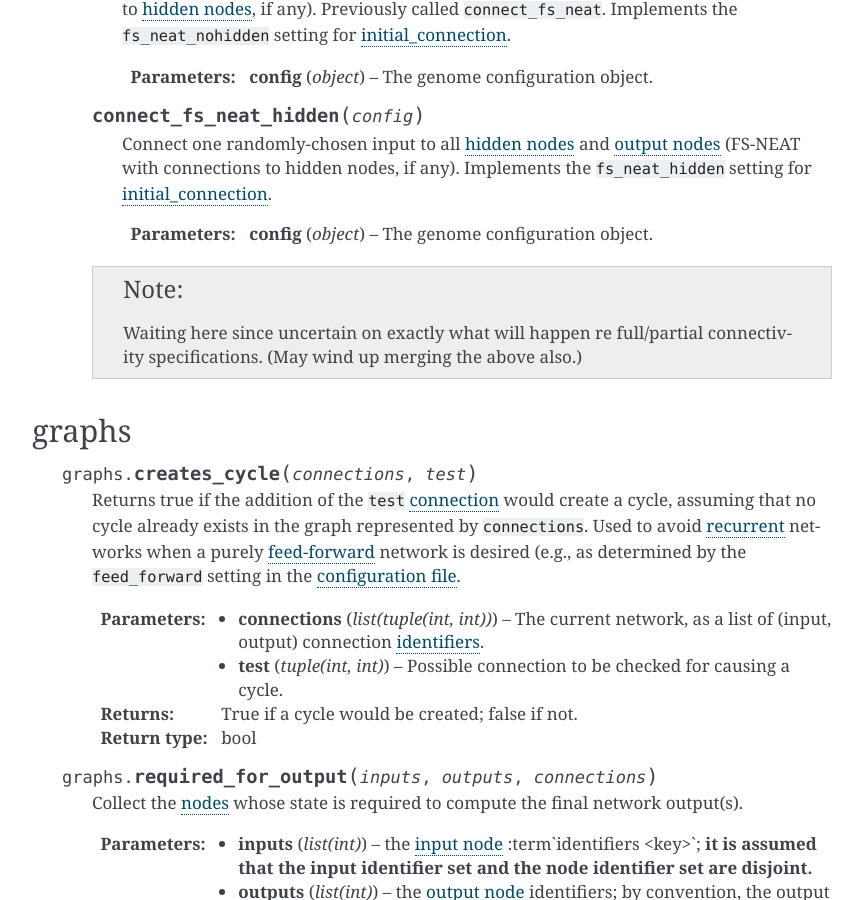
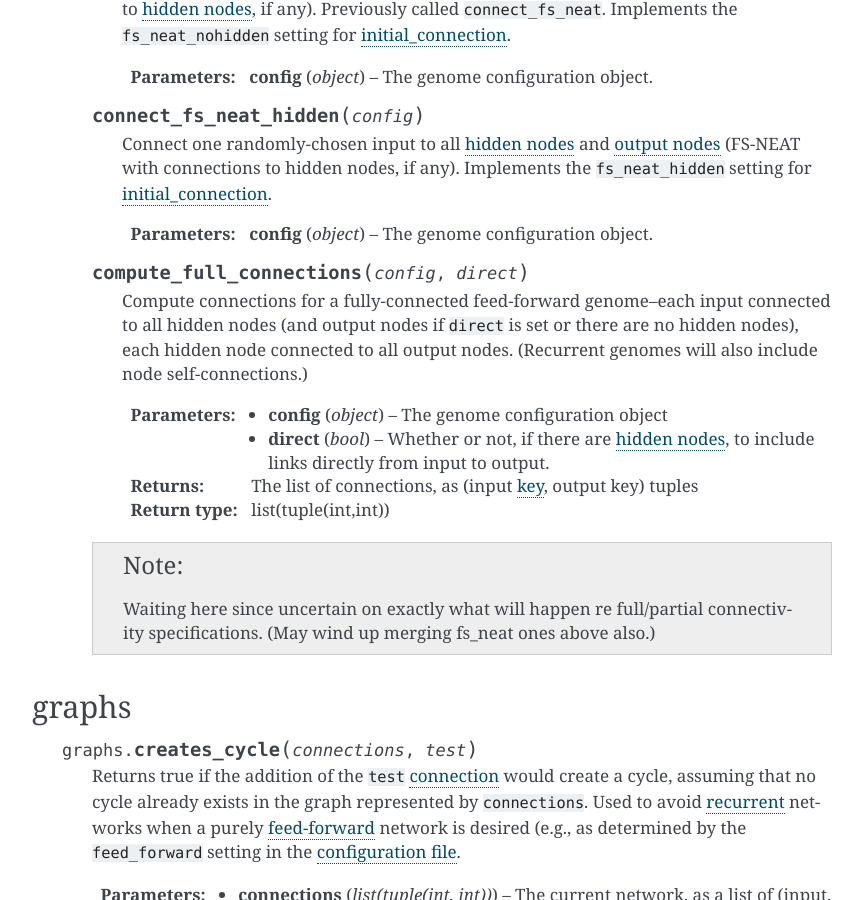
Before and after one commit to CodeReclaimers/neat-python, a Sphinx documentation site: the page built from docs/module_summaries.rst, in a window 1280 px wide and 900 px high, scrolled down 14974 px. Shown: the whole window, without its empty margins (218-1081 px from the left). Built offline with Sphinx 7.4.7, drawn with Linux system fonts in a browser that asks for light colours; some of the changed text lies outside the part shown.

Commit message:
Updated documentation for merged compute_full_connections

```diff
--- a/docs/module_summaries.rst
+++ b/docs/module_summaries.rst
@@ -731,8 +731,18 @@ genome
 
       :param object config: The genome configuration object.
 
+    .. py:method:: compute_full_connections(config, direct)
+
+      Compute connections for a fully-connected feed-forward genome--each input connected to all hidden nodes (and output nodes if ``direct`` is set or
+      there are no hidden nodes), each hidden node connected to all output nodes. (Recurrent genomes will also include node self-connections.)
+
+      :param object config: The genome configuration object
+      :param bool direct: Whether or not, if there are :term:`hidden nodes <hidden node>`, to include links directly from input to output.
+      :return: The list of connections, as (input :term:`key`, output key) tuples
+      :rtype: list(tuple(int,int))
+
     .. note::
-      Waiting here since uncertain on exactly what will happen re full/partial connectivity specifications. (May wind up merging the above also.)
+      Waiting here since uncertain on exactly what will happen re full/partial connectivity specifications. (May wind up merging fs_neat ones above also.)
 
 .. index:: feed_forward
 .. index:: feedforward
```
Also changed, not shown: 1 other file.
